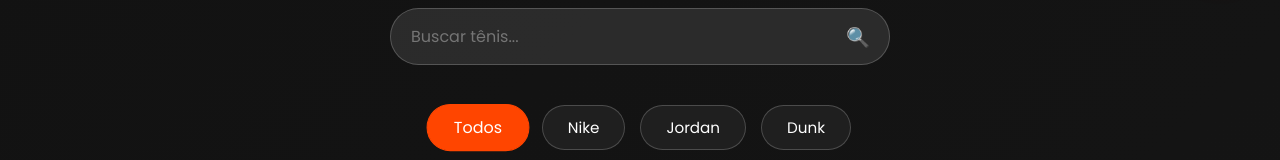
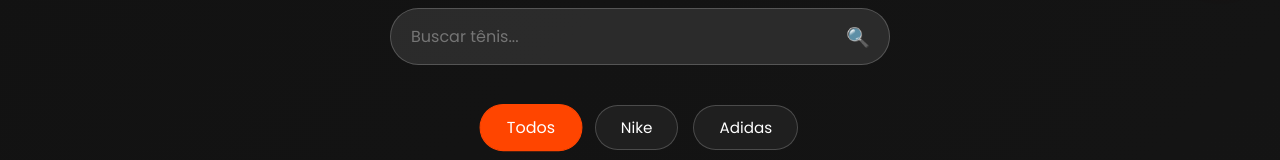
Before and after one commit to tNeto2468/couture, a plain HTML site: page index.html in a window 1280 px wide. Shown: the part 792-952 px from the top of the page. Drawn offline with nearby package versions, Linux system fonts and the light colour scheme.

Commit message:
Fix HTML formatting and update Adidas filter

```diff
--- a/index.html
+++ b/index.html
@@ -83,8 +83,7 @@
     <div class="filtros">
       <button class="filtro-btn active" onclick="filtrarProdutos('todos')">Todos</button>
       <button class="filtro-btn" onclick="filtrarProdutos('nike')">Nike</button>
-      <button class="filtro-btn" onclick="filtrarProdutos('jordan')">Jordan</button>
-      <button class="filtro-btn" onclick="filtrarProdutos('dunk')">Dunk</button>
+      <button class="filtro-btn" onclick="filtrarProdutos('Adidas')">Adidas</button>
     </div>
 
     <div class="produto-grid" id="produtoGrid">
@@ -133,6 +132,7 @@
         <p>R$ 699,00</p>
         <button onclick="adicionarCarrinhoHTML('Air Max 90', 699)">Comprar</button>
       </div>
+
     </div>
   </section>
 
```
